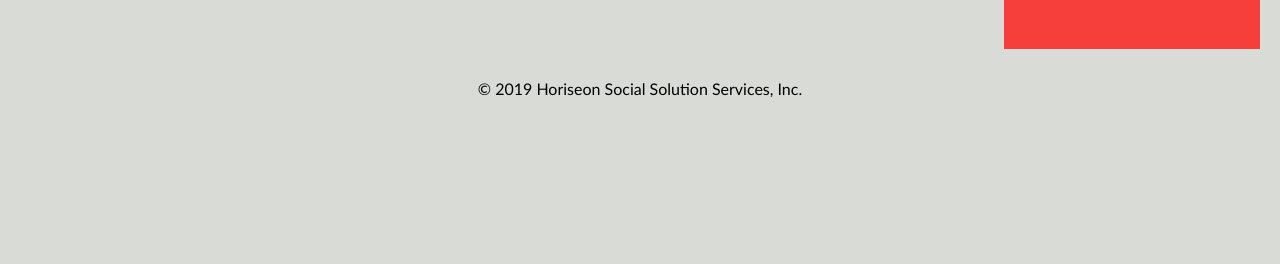
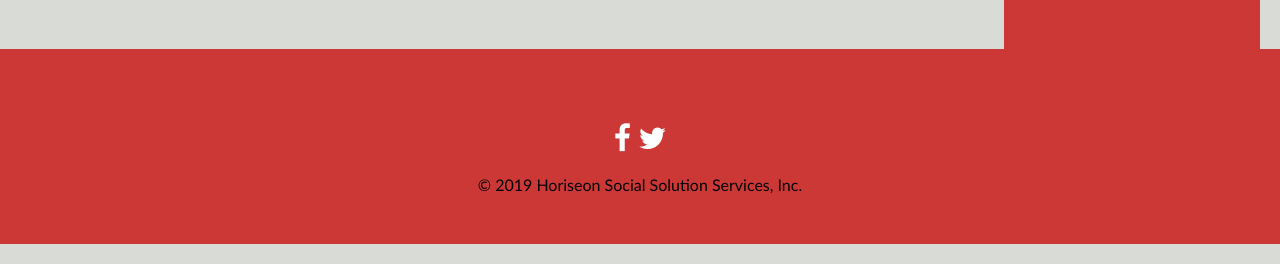
Before and after one commit to aafernands/HW_W1_HTML-Git-CSS, a plain HTML site: page index.html in a window 1280 px wide. Shown: the part 1870-2134 px from the top of the page. Before the commit the page ends 1998 px from the top, so only its background shows below. Drawn offline with Linux system fonts and the light colour scheme.

Commit message:
more changes

```diff
--- a/index.html
+++ b/index.html
@@ -5,6 +5,8 @@
     <meta charset="UTF-8" />
     <link rel="stylesheet" href="style.css">
     <title>Horiseon</title>
+    <!--icon library for social media buttons-->
+    <link rel="stylesheet" href="https://cdnjs.cloudflare.com/ajax/libs/font-awesome/4.7.0/css/font-awesome.min.css">
 </head>
 
 <body>
@@ -87,7 +89,10 @@
     </sidebar>
 
     <footer class="footer">
-
+        <div class= "social-footer">
+            <a href="#" class="fa fa-facebook"></a>
+            <a href="#" class="fa fa-twitter"></a>
+        </div>
         <p>
             &copy; 2019 Horiseon Social Solution Services, Inc.
         </p>
--- a/style.css
+++ b/style.css
@@ -11,18 +11,18 @@ body {
 .header {
 	padding: 20px;
 	font-family: 'Trebuchet MS', 'Lucida Sans Unicode', 'Lucida Grande', 'Lucida Sans', Arial, sans-serif;
-    background-color: rgb(246,63,59);
+	background-color: rgb(246, 63, 59);
 	color: #8a8484;
 }
 
 .header h1 {
 	display: inline-block;
 	font-size: 48px;
-    color:#202020;
+	color: #202020;
 }
 /* hover for logo! */
-.header h1:hover  {
-    color:  #ffffff;
+.header h1:hover {
+	color: #ffffff;
 }
 
 .header h1 .seo {
@@ -95,7 +95,7 @@ p {
 	width: 20%;
 	height: 100%;
 	font-family: 'Gill Sans', 'Gill Sans MT', Calibri, 'Trebuchet MS', sans-serif;
-    background-color: rgb(246,63,59);
+	background-color: rgb(204, 56, 54);
 }
 
 .benefit-lead {
@@ -109,7 +109,6 @@ p {
 }
 
 .benefit-cost {
-
 	margin-bottom: 32px;
 	color: #ffffff;
 }
@@ -152,7 +151,7 @@ p {
 	padding: 50px;
 	height: 300px;
 	font-family: 'Gill Sans', 'Gill Sans MT', Calibri, 'Trebuchet MS', sans-serif;
-    background-color: rgb(246,63,59);
+	background-color: rgb(246, 63, 59);
 	color: #ffffff;
 }
 
@@ -161,7 +160,7 @@ p {
 	padding: 50px;
 	height: 300px;
 	font-family: 'Gill Sans', 'Gill Sans MT', Calibri, 'Trebuchet MS', sans-serif;
-    background-color:  rgb(246,63,59);
+	background-color: rgb(246, 63, 59);
 	color: #ffffff;
 }
 
@@ -170,7 +169,7 @@ p {
 	padding: 50px;
 	height: 300px;
 	font-family: 'Gill Sans', 'Gill Sans MT', Calibri, 'Trebuchet MS', sans-serif;
-    background-color:  rgb(246,63,59);
+	background-color: rgb(246, 63, 59);
 	color: #ffffff;
 }
 
@@ -186,11 +185,10 @@ p {
 	max-height: 200px;
 }
 
-.search-engine-optimization h2{
+.search-engine-optimization h2 {
 	margin-bottom: 20px;
 	font-size: 36px;
 }
-
 
 .online-reputation-management h2 {
 	margin-bottom: 20px;
@@ -203,8 +201,17 @@ p {
 }
 
 .footer {
-    padding: 30px;
+	padding: 50px;
 	clear: both;
 	font-family: 'Trebuchet MS', 'Lucida Sans Unicode', 'Lucida Grande', 'Lucida Sans', Arial, sans-serif;
 	text-align: center;
+	background-color: rgb(204, 56, 54);
+	margin-bottom: 20px;
 }
+
+.social-footer {
+	padding: 20px;
+	font-size: 30px;
+	text-decoration: none;
+	border-radius: 50%;
+}
```
Lines whose indentation alone changed are shown as unchanged.
